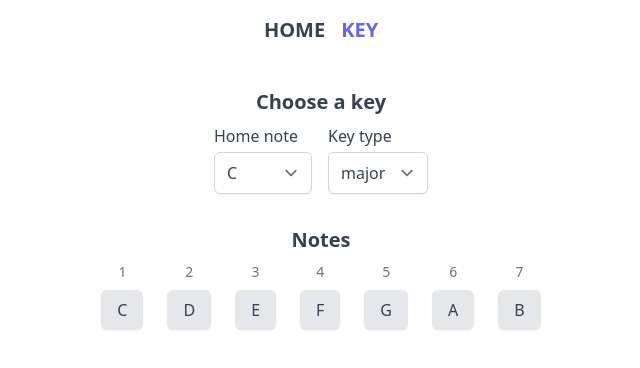
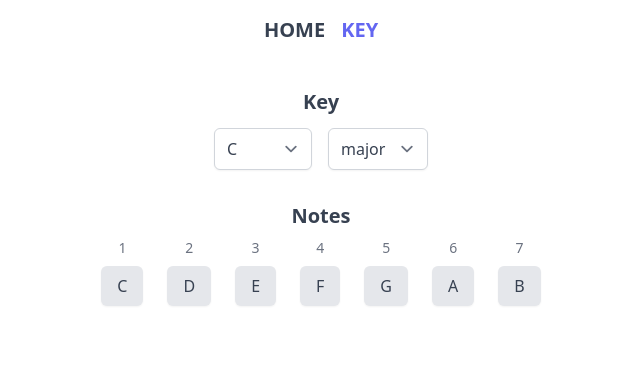
Before and after one commit to shawnrivers/music-theory-tools, a Next.js app: page /key in a window 1280 px wide. Shown: the top 368 px of the page, without its empty margins (319-959 px from the left). Built offline with nearby package versions, Linux system fonts and the light colour scheme.

Commit message:
simplify UI

```diff
--- a/src/components/Select.tsx
+++ b/src/components/Select.tsx
@@ -2,6 +2,7 @@ type SelectElementValueType = string | number;
 
 type SelectProps<T extends SelectElementValueType> = {
   label: string;
+  visibleLabel?: boolean;
   selected: T;
   options: {
     text: string;
@@ -14,14 +15,22 @@ type SelectProps<T extends SelectElementValueType> = {
 export const Select = <T extends SelectElementValueType>(
   props: SelectProps<T>,
 ): React.ReactElement<SelectProps<T>> => {
-  const { label, selected, options, className, onChange } = props;
+  const {
+    label,
+    visibleLabel = false,
+    selected,
+    options,
+    className,
+    onChange,
+  } = props;
 
   return (
     <label className={className}>
-      <div>{label}</div>
+      {visibleLabel && <div>{label}</div>}
       <select
         className="mt-1 block w-full pl-3 pr-10 py-2 border border-gray-300 bg-white dark:border-gray-500 dark:bg-gray-800 rounded-md shadow-sm focus-ring-outline"
         value={selected}
+        aria-label={visibleLabel ? undefined : label}
         onChange={onChange}
         onBlur={onChange}
       >
--- a/src/pages/key.tsx
+++ b/src/pages/key.tsx
@@ -48,7 +48,7 @@ const KeyPage: NextPage = () => {
   return (
     <div className="flex flex-col items-center">
       <section className="flex flex-col items-center">
-        <h2>Choose a key</h2>
+        <h2>Key</h2>
         <div className="mt-2 flex flex-wrap justify-center gap-4">
           <Select
             label="Home note"
@@ -71,7 +71,9 @@ const KeyPage: NextPage = () => {
             const noteNameString = convertNoteNameToString(noteName);
             return (
               <li key={noteNameString} className="flex-1 text-center">
-                <div className="text-sm text-gray-500">{i + 1}</div>
+                <div className="text-sm text-gray-500 dark:text-gray-400">
+                  {i + 1}
+                </div>
                 <NotePopover name={noteName} className="mt-2" />
               </li>
             );
```
